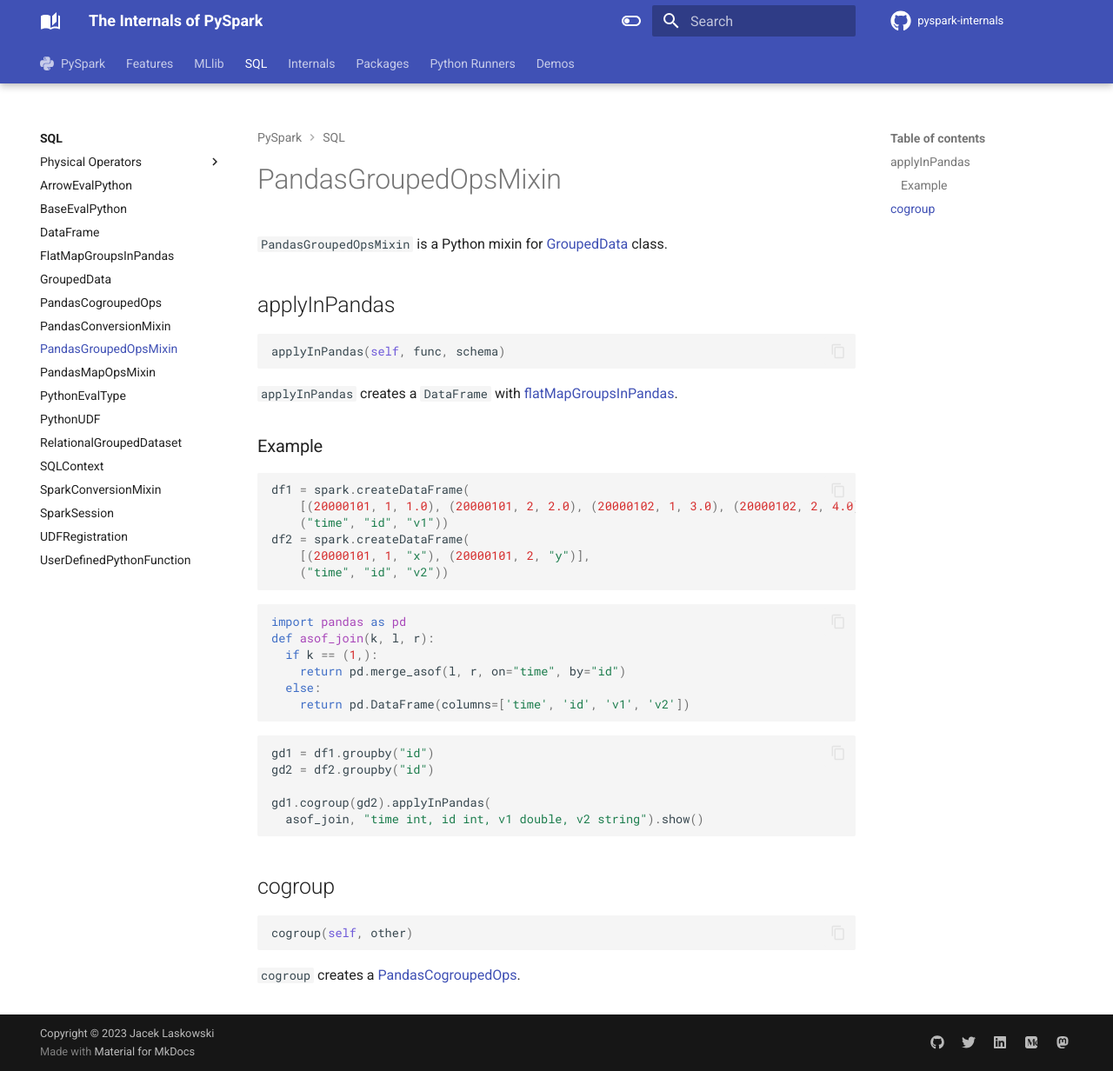
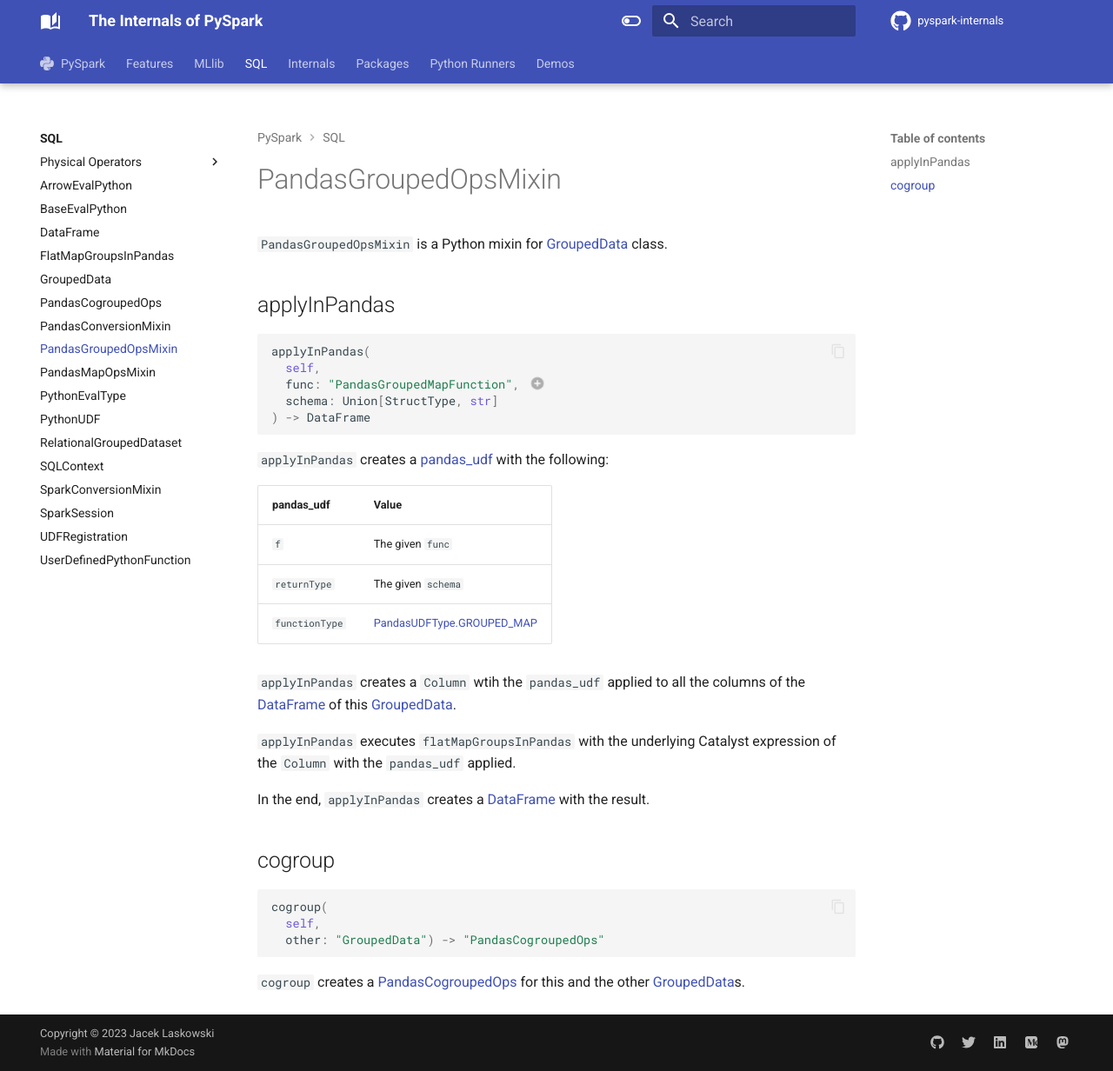
Before and after one commit to japila-books/pyspark-internals, an MkDocs documentation site: the page built from docs/sql/PandasGroupedOpsMixin.md, in a window 1280 px wide and 1232 px high. Shown: the whole window at 87% size. Built offline with MkDocs 1.6.1 and Material for MkDocs 9.7.7, drawn with Linux system fonts in a browser that asks for light colours; comment, search, counter and statistics services are not loaded.

Commit message:
PandasGroupedOpsMixin

````diff
--- a/docs/sql/PandasGroupedOpsMixin.md
+++ b/docs/sql/PandasGroupedOpsMixin.md
@@ -2,46 +2,48 @@
 
 `PandasGroupedOpsMixin` is a Python mixin for [GroupedData](GroupedData.md) class.
 
-## <span id="applyInPandas"> applyInPandas
+## applyInPandas { #applyInPandas }
 
-```python
-applyInPandas(self, func, schema)
+```py
+applyInPandas(
+  self,
+  func: "PandasGroupedMapFunction", # (1)!
+  schema: Union[StructType, str]
+) -> DataFrame
 ```
 
-`applyInPandas` creates a `DataFrame` with [flatMapGroupsInPandas](RelationalGroupedDataset.md#flatMapGroupsInPandas).
-
-### <span id="applyInPandas-example"> Example
-
-```python
-df1 = spark.createDataFrame(
-    [(20000101, 1, 1.0), (20000101, 2, 2.0), (20000102, 1, 3.0), (20000102, 2, 4.0)],
-    ("time", "id", "v1"))
-df2 = spark.createDataFrame(
-    [(20000101, 1, "x"), (20000101, 2, "y")],
-    ("time", "id", "v2"))
+1.
+```py
+from pandas.core.frame import DataFrame as PandasDataFrame
+DataFrameLike = PandasDataFrame
+PandasGroupedMapFunction = Union[
+  # func: pandas.DataFrame -> pandas.DataFrame
+  Callable[[DataFrameLike], DataFrameLike],
+  # func: (groupKey(s), pandas.DataFrame) -> pandas.DataFrame
+  Callable[[Any, DataFrameLike], DataFrameLike],
+]
 ```
 
-```python
-import pandas as pd
-def asof_join(k, l, r):
-  if k == (1,):
-    return pd.merge_asof(l, r, on="time", by="id")
-  else:
-    return pd.DataFrame(columns=['time', 'id', 'v1', 'v2'])
+`applyInPandas` creates a [pandas_udf](../pyspark/sql/pandas/functions.md#pandas_udf) with the following:
+
+pandas_udf | Value
+-----------|------
+ `f` | The given `func`
+ `returnType` | The given `schema`
+ `functionType` | [PandasUDFType.GROUPED_MAP](../pyspark/sql/pandas/PandasUDFType.md#GROUPED_MAP)
+
+`applyInPandas` creates a `Column` wtih the `pandas_udf` applied to all the columns of the [DataFrame](GroupedData.md#_df) of this [GroupedData](GroupedData.md).
+
+`applyInPandas` executes `flatMapGroupsInPandas` with the underlying Catalyst expression of the `Column` with the `pandas_udf` applied.
+
+In the end, `applyInPandas` creates a [DataFrame](DataFrame.md) with the result.
+
+## cogroup { #cogroup }
+
+```py
+cogroup(
+  self,
+  other: "GroupedData") -> "PandasCogroupedOps"
 ```
 
-```python
-gd1 = df1.groupby("id")
-gd2 = df2.groupby("id")
-
-gd1.cogroup(gd2).applyInPandas(
-  asof_join, "time int, id int, v1 double, v2 string").show()
-```
-
-## <span id="cogroup"> cogroup
-
-```python
-cogroup(self, other)
-```
-
-`cogroup` creates a [PandasCogroupedOps](PandasCogroupedOps.md).
+`cogroup` creates a [PandasCogroupedOps](PandasCogroupedOps.md) for this and the other [GroupedData](GroupedData.md)s.
````
Also changed, not shown: docs/pandas-udfs/index.md (+3 -1 lines), docs/sql/PandasCogroupedOps.md (+61 -5 lines).
